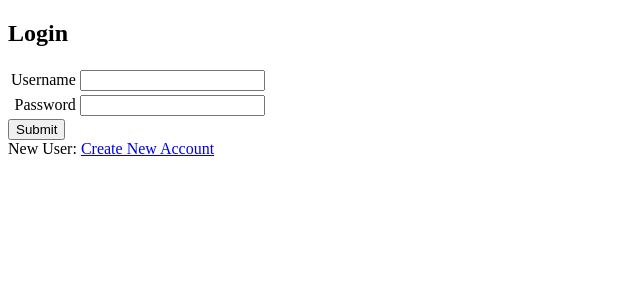
After one commit to ShahamKidwai/Multiuser-Blog-Project, a Python web app: template templates/login-form.html in a window 1280 px wide. The commit adds this page. Shown: the top 300 px of the page, without its empty margins (0-640 px from the left). Run offline with Jinja, Linux system fonts and the light colour scheme; the template is opened without the code that fills it, so the values that code supplies are empty.

Commit message:
Add files via upload

```diff
--- /dev/null
+++ b/templates/login-form.html
@@ -0,0 +1,46 @@
+<!DOCTYPE html>
+
+<html>
+  <head>
+    <title>Login</title>
+    <style type="text/css">
+      .label {text-align: right}
+      .error {color: red}
+    </style>
+
+  </head>
+
+  <body>
+    <h2>Login</h2>
+    <form method="post">
+      <table>
+        <tr>
+          <td class="label">
+            Username
+          </td>
+          <td>
+            <input type="text" name="username" value="{{username}}">
+          </td>
+        </tr>
+
+        <tr>
+          <td class="label">
+            Password
+          </td>
+          <td>
+            <input type="password" name="password" value="">
+          </td>
+        </tr>
+      </table>
+
+      <div class="error">
+        {{error}}
+      </div>
+      <input type="submit">
+	  <br>
+	   <span>New User:</span>
+	   <span><a href ='/signup'>Create New Account</a></span>
+	</form>
+  </body>
+
+</html>
--- a/templates/signup-form.html
+++ b/templates/signup-form.html
@@ -65,6 +65,9 @@
 
       <input type="submit">
     </form>
+	<br>
+	<span>Already a Registered User: </span>
+	 <span><a href ='/login'>Click here to login</a></span>
   </body>
 
 </html>
```
Also changed, not shown: templates/deletepost.html (added, +8 -0 lines), templates/deletepostError.html (added, +8 -0 lines), templates/front.html (+9 -1 lines), templates/newcomment.html (added, +13 -0 lines), templates/updatepost.html (renamed from templates/orginal/Test4.html, +13 -18 lines).
